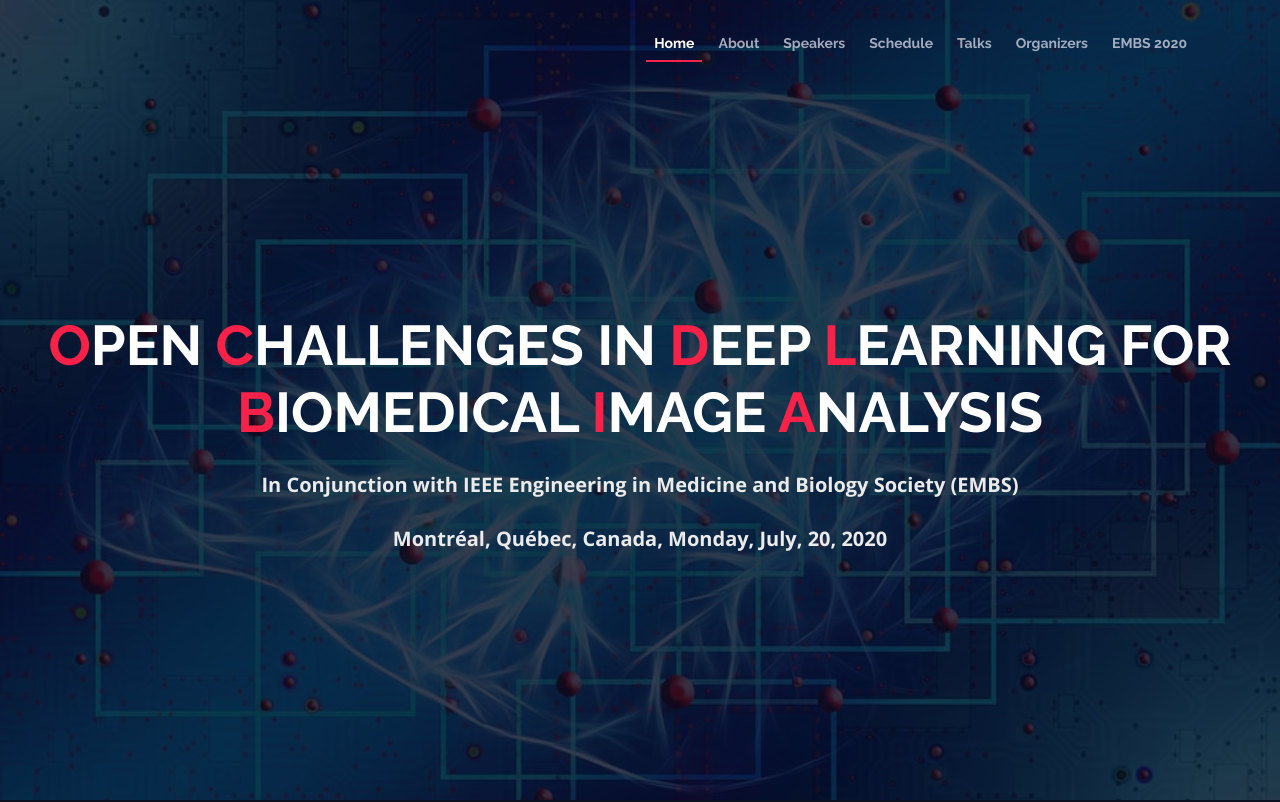
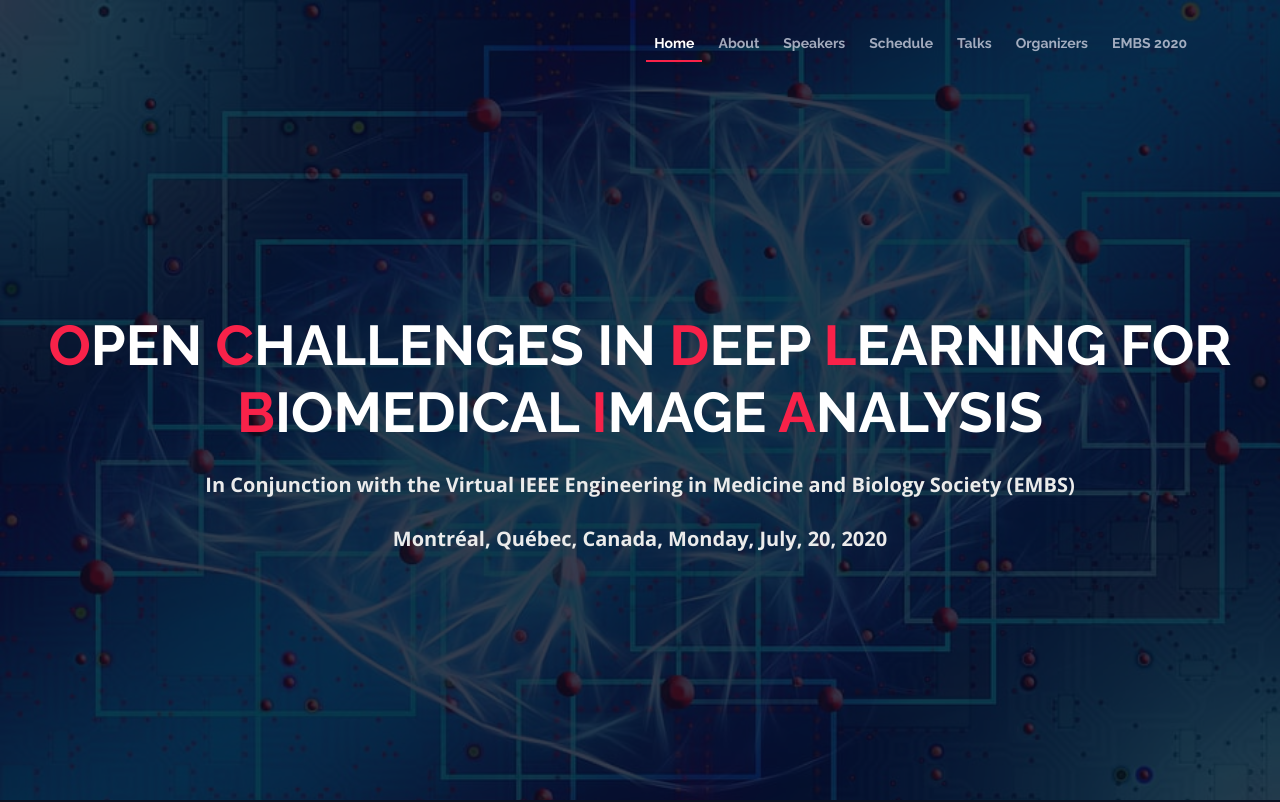
Before and after one commit to ghadazam/ghadazam.github.io, a plain HTML site: page index.html in a window 1280 px wide. Shown: the top 802 px of the page. Drawn offline with nearby package versions, Linux system fonts and the light colour scheme.

Commit message:
Update index.html

```diff
--- a/index.html
+++ b/index.html
@@ -75,7 +75,7 @@
   <section id="intro">
     <div class="intro-container wow fadeIn">
       <h1 class="mb-4 pb-0"><span>O</span>pen <span>C</span>hallenges in <span>D</span>eep <span>L</span>earning for </br> <span>B</span>iomedical <span>I</span>mage <span>A</span>nalysis<br> </h1>
-      <p class="mb-4 pb-0">In Conjunction with IEEE Engineering in Medicine and Biology Society (EMBS)</p>
+      <p class="mb-4 pb-0">In Conjunction with the Virtual IEEE Engineering in Medicine and Biology Society (EMBS)</p>
       <p class="mb-4 pb-0">Montréal, Québec, Canada, Monday, July, 20, 2020</p>
     </div>
   </section>
```
